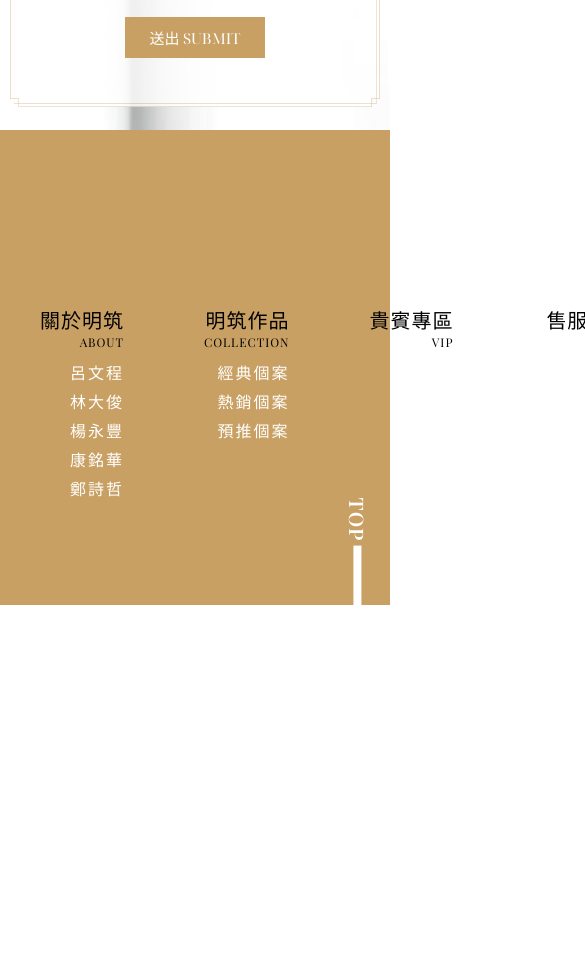
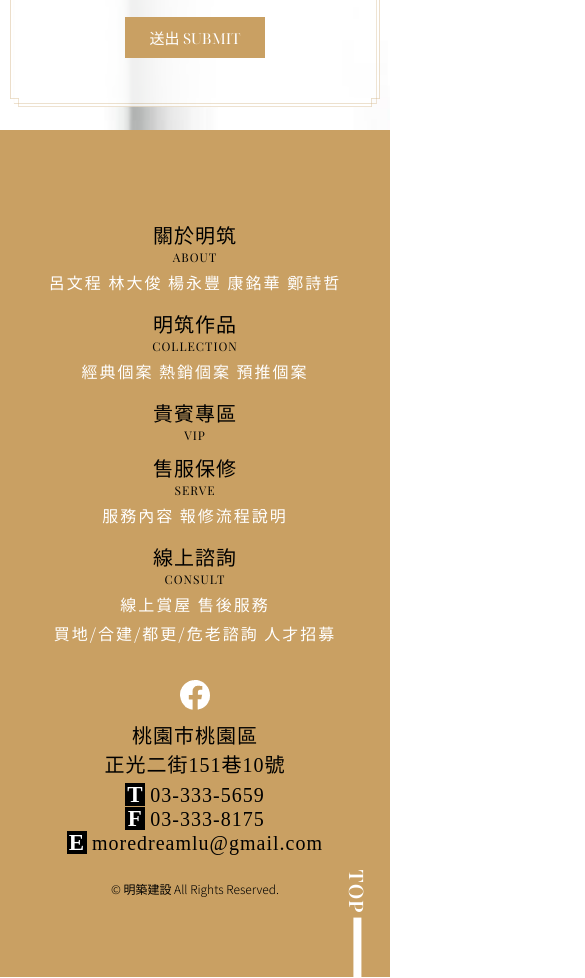
Before and after one commit to wendy198622/202307_mingchu, a plain HTML site: page index.html in a window 390 px wide. Shown: the part 5521-6499 px from the top of the page, 585 px wide, since content can reach past the window. Before the commit the page ends 6127 px from the top, so only its background shows below. Drawn offline with nearby package versions, Linux system fonts and the light colour scheme.

Commit message:
footer調整

```diff
--- a/page/footer.html
+++ b/page/footer.html
@@ -59,7 +59,7 @@
             <div class="menu_item_info">
                 <p class="social">
                     <a href="https://www.facebook.com/profile.php?id=100088048781971" target="_blank">
-                        <img src="../img/facebook.svg" alt="">
+                        <img src="./img/facebook.svg" alt="">
                     </a>
                 </p>
                 <p>
--- a/scss/_footer.scss
+++ b/scss/_footer.scss
@@ -5,19 +5,46 @@ footer{
         width: 100%;
         background-color: #c9a063;
         padding: 175px 0 100px;
+        @media (max-width:1280px){
+            padding: 80px 0;
+        }
 
         .menuBox{
             width: 1440px;
             margin: 0 auto;
             overflow: hidden;
             display: flex;
+            justify-content: space-between;
+            @media (max-width:1480px){
+                width: 100%;
+            }
+            @media (max-width:1280px){
+                flex-wrap: wrap;
+            }
+            @media (max-width:968px){
+                display: block;
+            }
 
             .menu_item{
                 text-align: right;
                 padding: 0 40px;
+                @media (max-width:968px){
+                    margin-top: 10px;
+                }
+
+                &:last-child{
+                    @media (max-width:1280px){
+                        width: 100%;
+                        display: flex;
+                        justify-content: space-between;
+                    }
+                }
 
                 .menu_item_title, .menu_item_info{
                     min-width: 84px;
+                    @media (max-width:968px){
+                        text-align: center;
+                    }
 
                     a{
                         font-size: 20px;
@@ -38,6 +65,10 @@ footer{
                     font-size: 16px;
                     letter-spacing: 2px;
                     margin-top: 10px;
+                    @media (max-width:968px){
+                        text-align: center;
+                        margin: 5px auto 0;
+                    }
 
                     ul{
 
@@ -45,6 +76,10 @@ footer{
                             background-color: transparent;
                             width: 100%;
                             margin: 0 0 5px 0;
+                            @media (max-width:968px){
+                                width: auto;
+                                display: inline-block;
+                            }
 
                             a{
                                 padding: 0;
@@ -58,16 +93,27 @@ footer{
 
                 .menu_item_info{
 
+                    @media (max-width:1280px){
+                        width: 100%;
+                    }
+                    @media (max-width:968px){
+                        margin-top: 20px;
+                    }
+
                     p, a, span{
                         display: inline-block;
                         font-size: 20px;
                         font-family: 'Noto Serif TC', serif;
                         font-weight: 400;
                         letter-spacing: 1px;
+
+                        @media (max-width:1280px){
+                            text-align: center;
+                        }
                     }
 
                     p{
-                        // width: 100%;
+                        width: 100%;
                         margin-bottom: 5px;
                     }
 
@@ -90,6 +136,10 @@ footer{
                     .copyright{
                         font-size: 12px;
                         font-weight: 300;
+                        @media (max-width:1280px){
+                            text-align: center;
+                            margin-top: 20px;
+                        }
                     }
                 }
 
```
Also changed, not shown: css/index.css, 1 other file.
